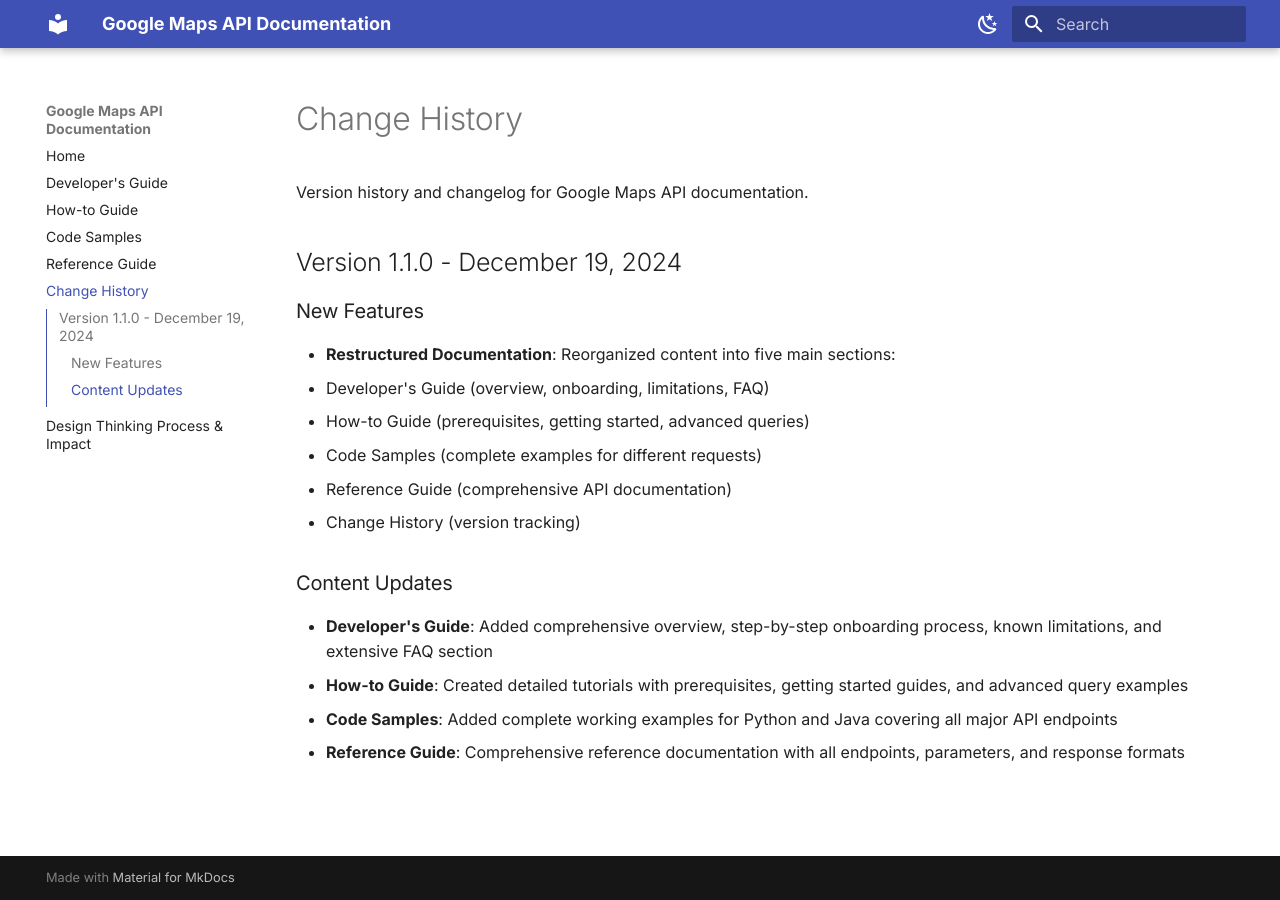
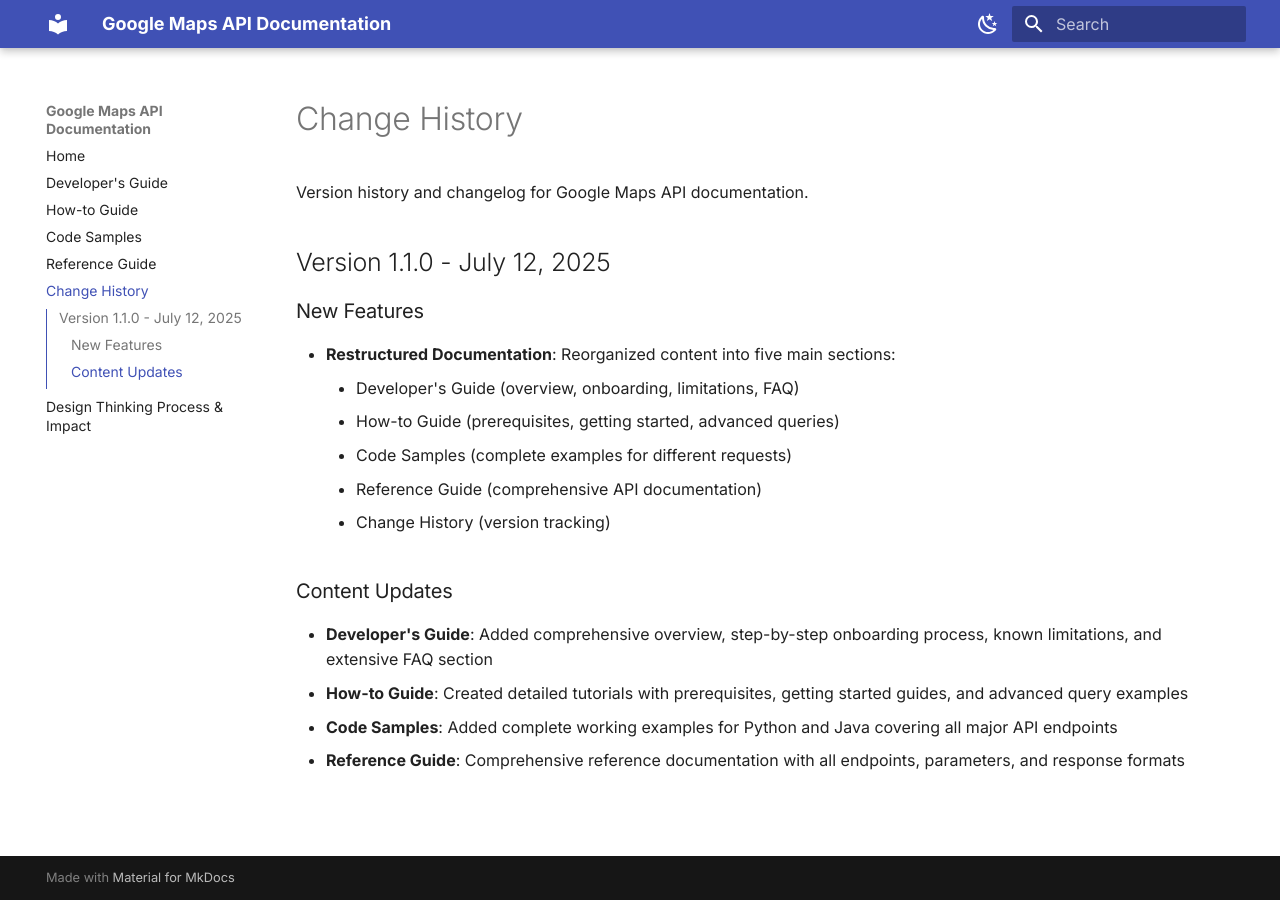
Before and after one commit to ambernegi/Documentation, an MkDocs documentation site: the page built from docs/change-history.md, in a window 1280 px wide. Built offline with MkDocs 1.6.1 and Material for MkDocs 9.7.7, drawn with Linux system fonts in a browser that asks for light colours.

Commit message:
Update change-history.md

```diff
--- a/docs/change-history.md
+++ b/docs/change-history.md
@@ -2,16 +2,16 @@
 
 Version history and changelog for Google Maps API documentation.
 
-## Version 1.1.0 - December 19, 2024
+## Version 1.1.0 - July 12, 2025
 
 ### New Features
 
 - **Restructured Documentation**: Reorganized content into five main sections:
-  - Developer's Guide (overview, onboarding, limitations, FAQ)
-  - How-to Guide (prerequisites, getting started, advanced queries)
-  - Code Samples (complete examples for different requests)
-  - Reference Guide (comprehensive API documentation)
-  - Change History (version tracking)
+    - Developer's Guide (overview, onboarding, limitations, FAQ)
+    - How-to Guide (prerequisites, getting started, advanced queries)
+    - Code Samples (complete examples for different requests)
+    - Reference Guide (comprehensive API documentation)
+    - Change History (version tracking)
 
 ### Content Updates
 
```
